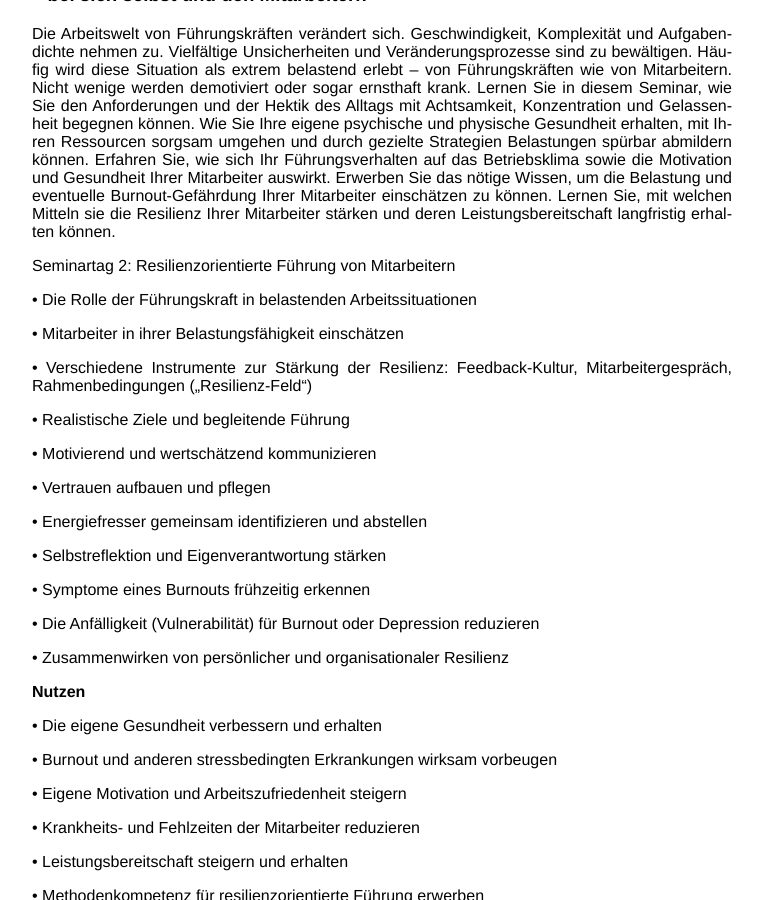
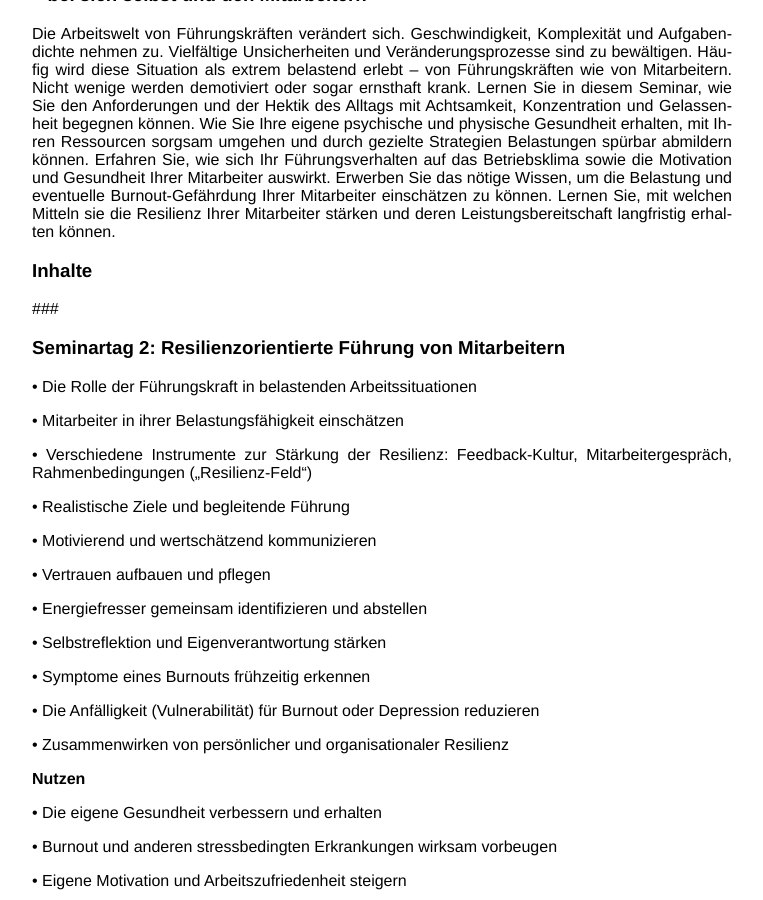
Before and after one commit to storywork/storywork.github.io, a Jekyll site: the page built from soziale-kompetenzen/FK2.md, in a window 1280 px wide and 900 px high, scrolled down 434 px. Shown: the whole window, without its empty margins (258-1021 px from the left). Built offline with Jekyll 4.4.1, drawn with Linux system fonts in a browser that asks for light colours; our own code applies the rules of GitHub Pages for plain Markdown files.

Commit message:
Edit via CMS (1)

```diff
--- a/soziale-kompetenzen/FK2.md
+++ b/soziale-kompetenzen/FK2.md
@@ -8,8 +8,9 @@
 Wie Sie Ihre eigene psychische und physische Gesundheit erhalten, mit Ihren Ressourcen sorgsam umgehen und durch gezielte Strategien Belastungen spürbar abmildern können.
 Erfahren Sie, wie sich Ihr Führungsverhalten auf das Betriebsklima sowie die Motivation und Gesundheit Ihrer Mitarbeiter auswirkt. Erwerben Sie das nötige Wissen, um die Belastung und eventuelle Burnout-Gefährdung Ihrer Mitarbeiter einschätzen zu können. Lernen Sie, mit welchen Mitteln sie die Resilienz Ihrer Mitarbeiter stärken und deren Leistungsbereitschaft langfristig erhalten können.
 
-
-Seminartag 2: Resilienzorientierte Führung von Mitarbeitern
+### Inhalte
+###
+### Seminartag 2: Resilienzorientierte Führung von Mitarbeitern
 
 •	Die Rolle der Führungskraft in belastenden Arbeitssituationen
 
```
